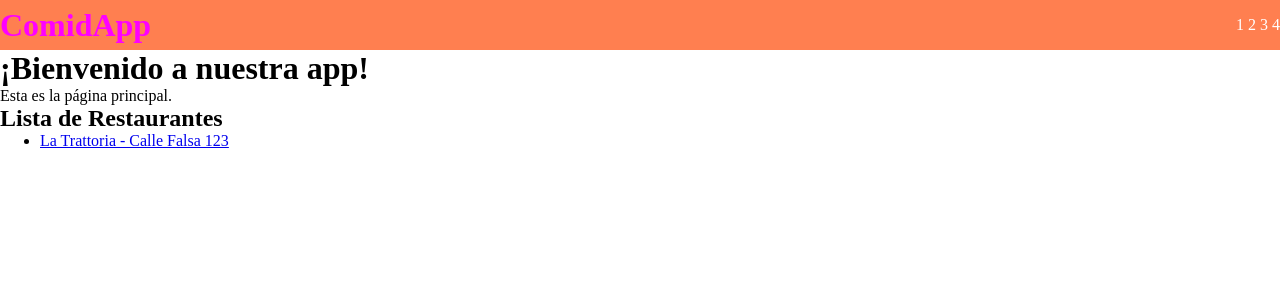
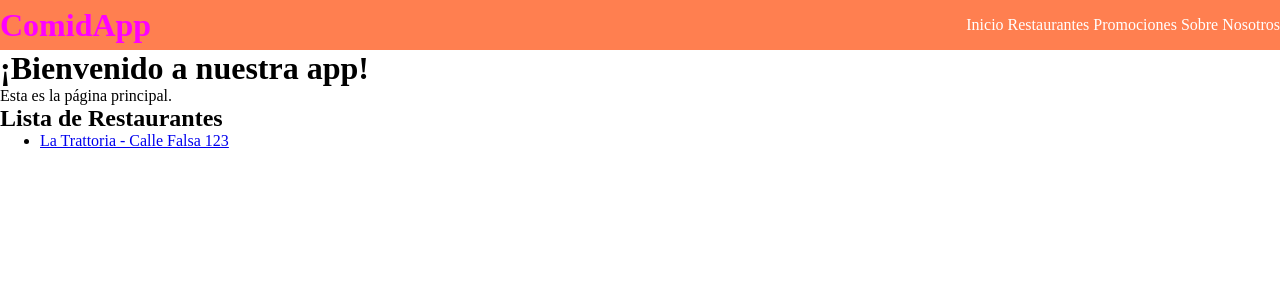
Before and after one commit to Damaynd/comidapp-resenas-resto, a Django app: page / in a window 1280 px wide. Shown: the top 300 px of the page. Run offline with Django 5.2, Linux system fonts and the light colour scheme; data comes from the database, SQL or seed files in the repository.

Commit message:
feat: added options to the header

```diff
--- a/aplicacion/templates/base.html
+++ b/aplicacion/templates/base.html
@@ -17,10 +17,10 @@
         <h1>ComidApp</h1>
     </a>
     <nav class="menu">
-        <a href="#">1</a>
-        <a href="#">2</a>
-        <a href="#">3</a>
-        <a href="#">4</a>
+        <a href="#">Inicio</a>
+        <a href="#">Restaurantes</a>
+        <a href="#">Promociones</a>
+        <a href="#">Sobre Nosotros</a>
     </nav>
 </header>
 
```
